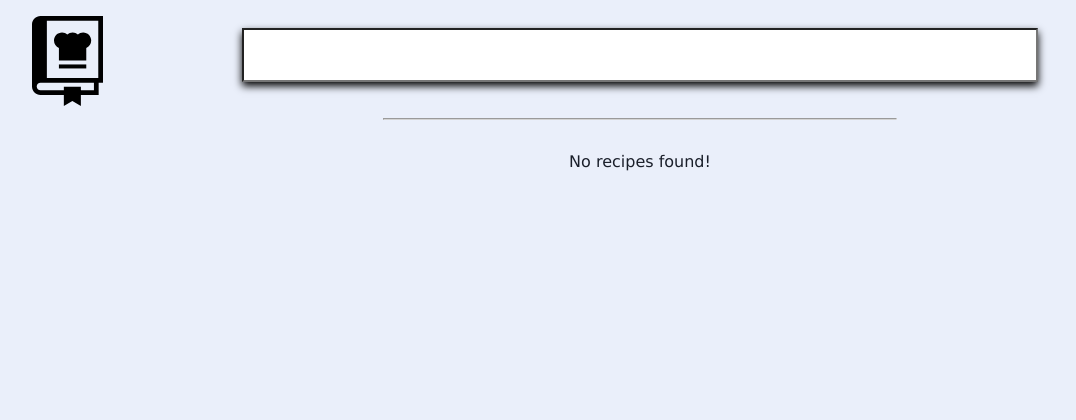
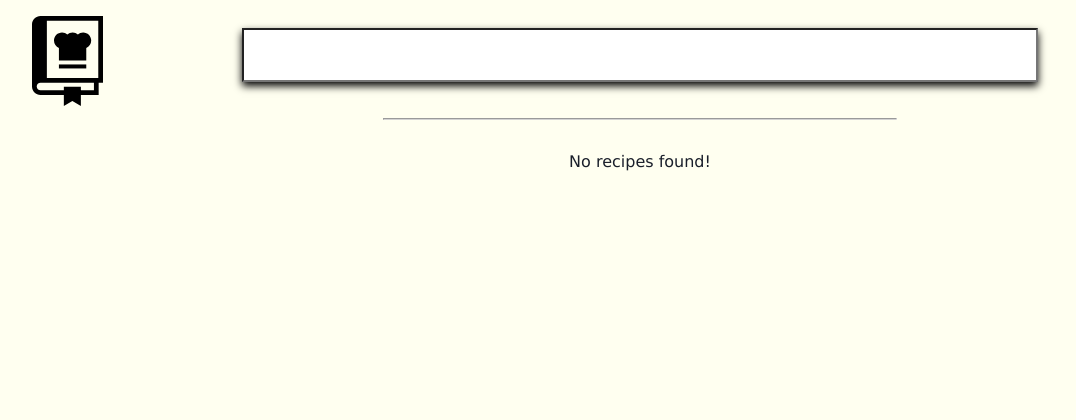
Before and after one commit to strangeglyph/cookbook, a Python web app: template cookbook/Templates/listing.jinja2 in a window 1280 px wide. Shown: the top 420 px of the page, without its empty margins (0-1076 px from the left). Run offline with Jinja, Linux system fonts and the light colour scheme; the template is opened without the code that fills it, so the values that code supplies are empty.

Commit message:
Change background color from #eaeffa to ivory

```diff
--- a/cookbook/static/common.css
+++ b/cookbook/static/common.css
@@ -6,7 +6,7 @@ body {
     flex-flow: column;
     justify-content: center;
 
-    background-color: #eaeffa;
+    background-color: ivory;
     color: #1a1f2a
 }
 
```
